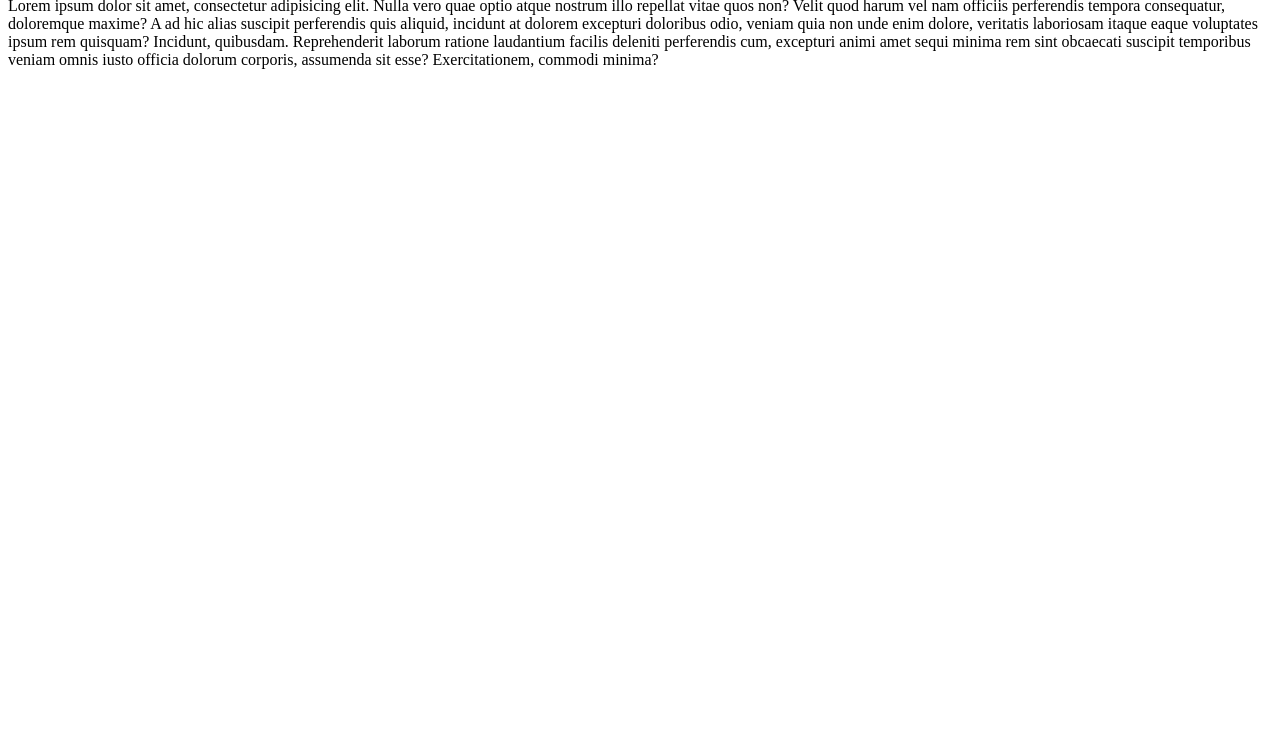
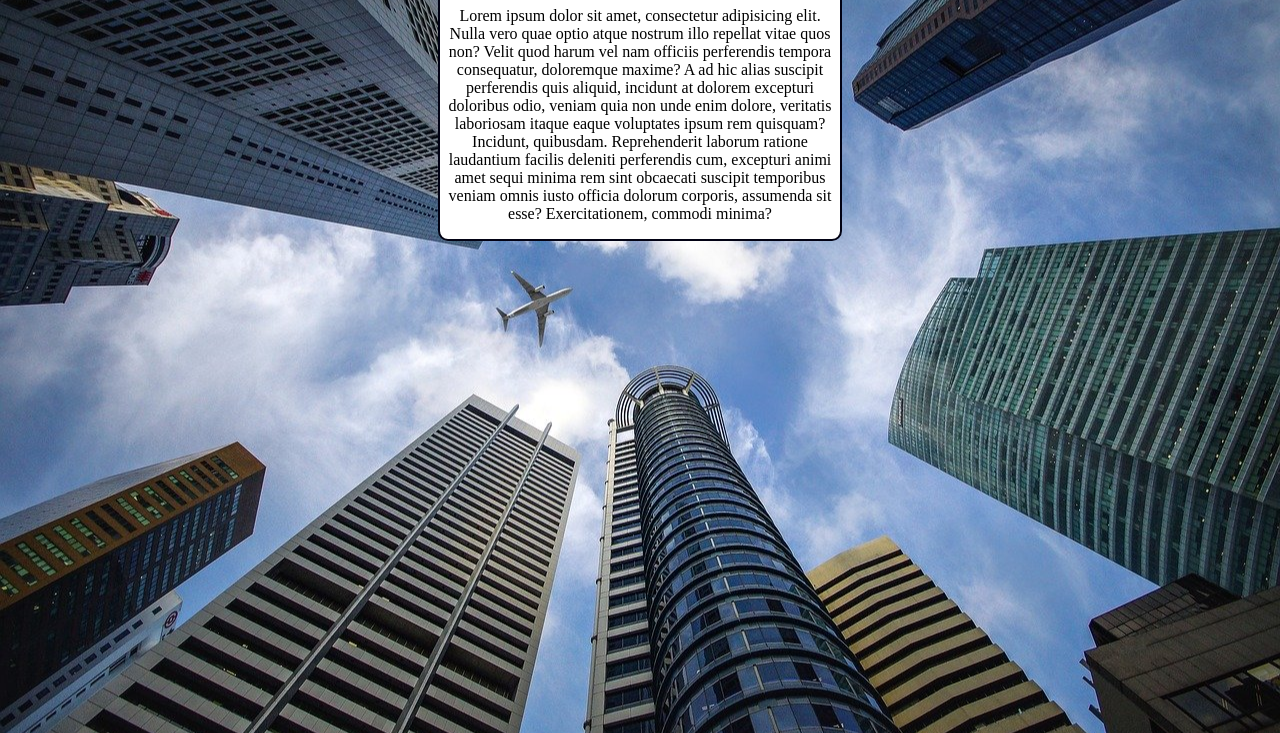
Before and after one commit to RafaelCostaSIlva1501/html5-css3, a plain HTML site: page Exercícios/Ex 022/fundo006.html in a window 1280 px wide. Shown: the part 83-816 px from the top of the page. Drawn offline with Linux system fonts and the light colour scheme.

Commit message:
comitando

```diff
--- a/Exercícios/Ex 022/fundo006.html
+++ b/Exercícios/Ex 022/fundo006.html
@@ -4,10 +4,24 @@
     <meta charset="UTF-8">
     <meta http-equiv="X-UA-Compatible" content="IE=edge">
     <meta name="viewport" content="width=device-width, initial-scale=1.0">
-    <title>Document</title>
+    <title>Testando imagens</title>
     <style>
+        body{
+            height: 100vh;
+            background-color: black;
+            background-image: url(imagens/wallpaper002.jpg);
+            background-position: center center;
+            background-repeat: no-repeat;
+            background-size: cover;
+
+        }
         main{
-            background
+            background-color: white;
+            border: 2px solid rgb(2, 2, 20);
+            border-radius: 10px;
+            margin: auto;
+            text-align: center;
+            width: 400px;
         }
     </style>
 </head>
```
